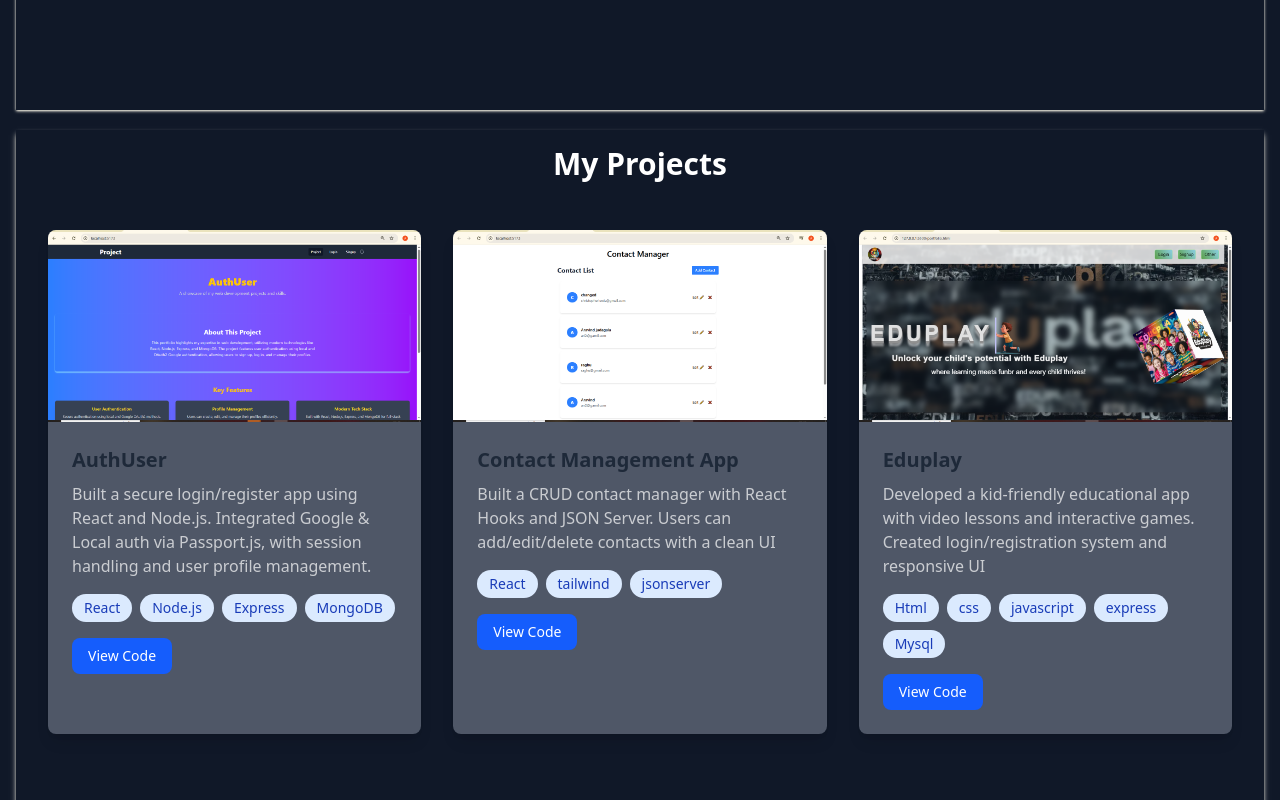
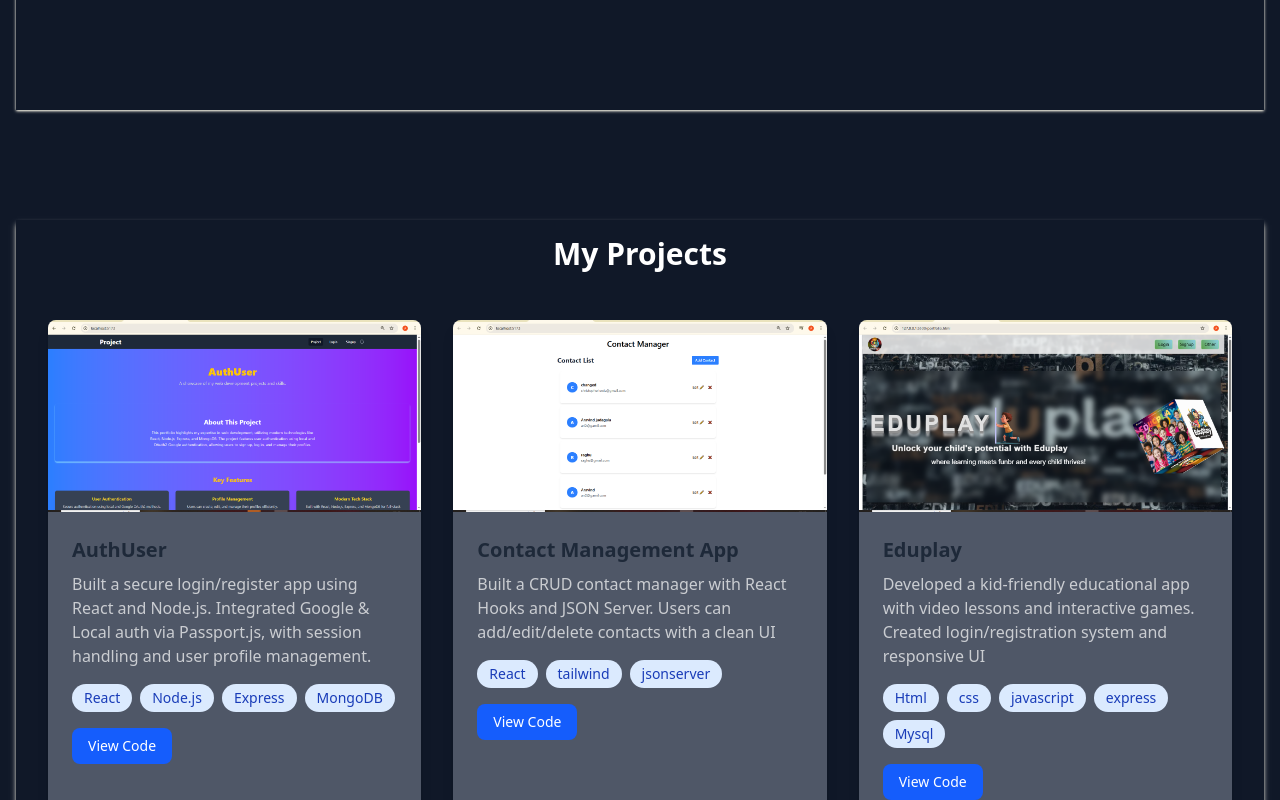
Before and after one commit to aravindjadagala21/My_Portfolio, a React (Vite) app in the folder client/: page / in a window 1280 px wide. Shown: the part 2140-2940 px from the top of the page. Built offline with nearby package versions, Linux system fonts and the light colour scheme.

Commit message:
project section height changed

```diff
--- a/client/src/components/Projects.jsx
+++ b/client/src/components/Projects.jsx
@@ -33,9 +33,10 @@ export default function Project() {
     return (
       <section id="projects"
       className="
-
+      min-h-screen
+      flex justify-center items-center
       ">
-        <div className="max-w-8xl min-h-screen py-4 mx-auto mt-0 px-4 sm:px-6 lg:px-8
+        <div className="max-w-8xl h-full  py-4 mx-auto mt-0 px-4 sm:px-6 lg:px-8
          shadow-amber-50 sm:shadow-md  shadow-xs">
           <h2 className="text-3xl font-bold text-center text-white mb-12">My Projects</h2>
           <div className="grid gap-8
```
